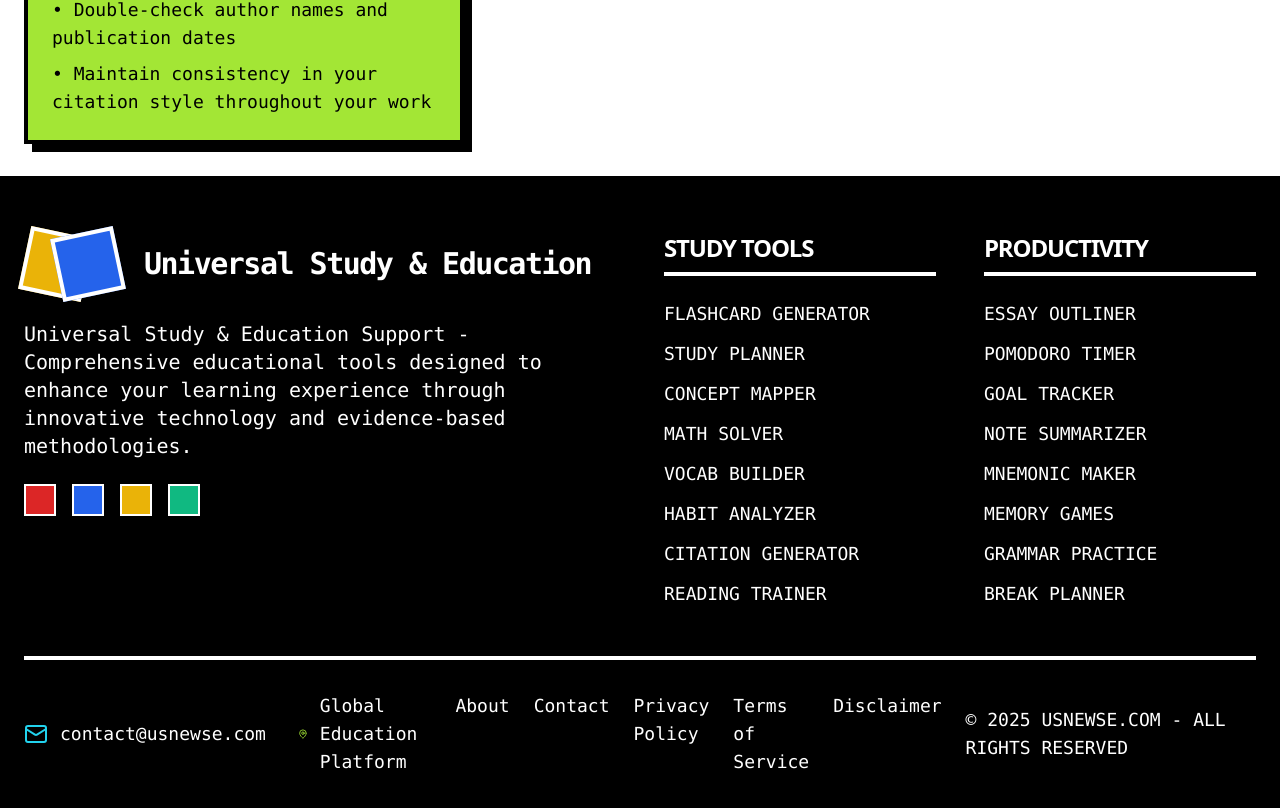
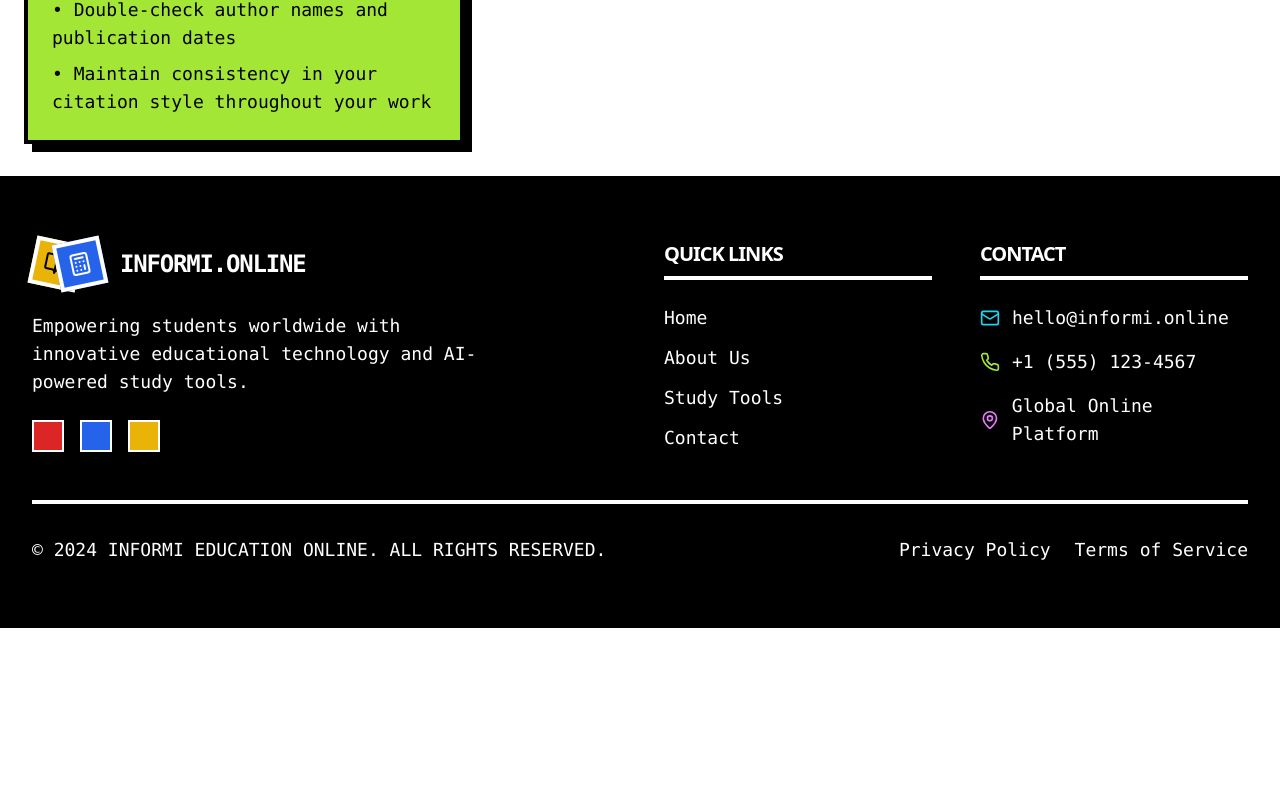
Before and after one commit to adamsmith19899/educationtools, a Next.js app: page /citation-generator in a window 1280 px wide. Shown: the part 2965-3773 px from the top of the page. After the commit the page ends 3593 px from the top, so only its background shows below. Built offline with nearby package versions, Linux system fonts and the light colour scheme.

Commit message:
Update footer.tsx

```diff
--- a/components/footer.tsx
+++ b/components/footer.tsx
@@ -1,149 +1,89 @@
 import Link from "next/link"
-import { Mail, MapPin } from "lucide-react"
+import { BookOpen, Calculator, Mail, Phone, MapPin } from "lucide-react"
 
-export default function Footer() {
+export default function ToolFooter() {
   return (
-    <footer className="bg-black text-white border-t-8 border-black">
-      <div className="container px-4 sm:px-6 py-8 sm:py-12">
-        <div className="grid gap-8 sm:gap-12 lg:grid-cols-4">
+    <footer className="bg-black text-white py-16">
+      <div className="container">
+        <div className="grid gap-12 md:grid-cols-4">
           {/* Brand Section */}
-          <div className="lg:col-span-2">
+          <div className="md:col-span-2">
             <div className="flex items-center mb-6">
-              <div className="h-12 w-12 sm:h-16 sm:w-16 bg-yellow-500 border-4 border-white rotate-12"></div>
-              <div className="h-12 w-12 sm:h-16 sm:w-16 bg-blue-600 border-4 border-white -ml-6 sm:-ml-8 -rotate-12"></div>
-              <span className="font-black text-2xl sm:text-3xl tracking-tighter ml-4 sm:ml-6">Universal Study & Education</span>
+              <div className="h-12 w-12 bg-yellow-500 border-4 border-white rotate-12 flex items-center justify-center">
+                <BookOpen className="h-6 w-6 text-black" />
+              </div>
+              <div className="h-12 w-12 bg-blue-600 border-4 border-white -ml-6 -rotate-12 flex items-center justify-center">
+                <Calculator className="h-6 w-6 text-white" />
+              </div>
+              <span className="font-black text-2xl tracking-tighter ml-4">INFORMI.ONLINE</span>
             </div>
-            <p className="text-lg sm:text-xl mb-6 leading-relaxed">
-              Universal Study & Education Support - Comprehensive educational tools designed to enhance your learning
-              experience through innovative technology and evidence-based methodologies.
+            <p className="text-lg mb-6 max-w-md">
+              Empowering students worldwide with innovative educational technology and AI-powered study tools.
             </p>
             <div className="flex gap-4">
               <div className="h-8 w-8 bg-red-600 border-2 border-white"></div>
               <div className="h-8 w-8 bg-blue-600 border-2 border-white"></div>
               <div className="h-8 w-8 bg-yellow-500 border-2 border-white"></div>
-              <div className="h-8 w-8 bg-emerald-500 border-2 border-white"></div>
             </div>
           </div>
-          {/* Study Tools */}
+
+          {/* Quick Links */}
           <div>
-            <h3 className="text-xl sm:text-2xl font-black mb-4 sm:mb-6 uppercase border-b-2 sm:border-b-4 border-white pb-2">
-              STUDY TOOLS
-            </h3>
-            <ul className="space-y-2 sm:space-y-3">
+            <h3 className="text-xl font-black uppercase mb-6 border-b-4 border-white pb-2">QUICK LINKS</h3>
+            <ul className="space-y-3">
               <li>
-                <Link href="/flashcard-generator" className="text-base sm:text-lg hover:text-yellow-500 transition-colors font-mono">
-                  FLASHCARD GENERATOR
+                <Link href="/" className="text-lg hover:text-yellow-500 transition-colors">
+                  Home
                 </Link>
               </li>
               <li>
-                <Link href="/study-schedule-planner" className="text-base sm:text-lg hover:text-blue-400 transition-colors font-mono">
-                  STUDY PLANNER
+                <Link href="/about" className="text-lg hover:text-yellow-500 transition-colors">
+                  About Us
                 </Link>
               </li>
               <li>
-                <Link href="/concept-map-builder" className="text-base sm:text-lg hover:text-red-400 transition-colors font-mono">
-                  CONCEPT MAPPER
+                <Link href="/tools" className="text-lg hover:text-yellow-500 transition-colors">
+                  Study Tools
                 </Link>
               </li>
               <li>
-                <Link href="/math-problem-solver" className="text-base sm:text-lg hover:text-cyan-400 transition-colors font-mono">
-                  MATH SOLVER
-                </Link>
-              </li>
-              <li>
-                <Link href="/vocabulary-builder" className="text-base sm:text-lg hover:text-lime-400 transition-colors font-mono">
-                  VOCAB BUILDER
-                </Link>
-              </li>
-              {/* New Tools Added */}
-              <li>
-                <Link href="/study-habit-analyzer" className="text-base sm:text-lg hover:text-indigo-400 transition-colors font-mono">
-                  HABIT ANALYZER
-                </Link>
-              </li>
-              <li>
-                <Link href="/citation-generator" className="text-base sm:text-lg hover:text-teal-400 transition-colors font-mono">
-                  CITATION GENERATOR
-                </Link>
-              </li>
-              <li>
-                <Link href="/reading-comprehension-trainer" className="text-base sm:text-lg hover:text-purple-400 transition-colors font-mono">
-                  READING TRAINER
+                <Link href="/contact" className="text-lg hover:text-yellow-500 transition-colors">
+                  Contact
                 </Link>
               </li>
             </ul>
           </div>
-          {/* Productivity Tools */}
+
+          {/* Contact Info */}
           <div>
-            <h3 className="text-xl sm:text-2xl font-black mb-4 sm:mb-6 uppercase border-b-2 sm:border-b-4 border-white pb-2">
-              PRODUCTIVITY
-            </h3>
-            <ul className="space-y-2 sm:space-y-3">
-              <li>
-                <Link href="/essay-outline-generator" className="text-base sm:text-lg hover:text-fuchsia-400 transition-colors font-mono">
-                  ESSAY OUTLINER
-                </Link>
-              </li>
-              <li>
-                <Link href="/pomodoro-timer" className="text-base sm:text-lg hover:text-orange-400 transition-colors font-mono">
-                  POMODORO TIMER
-                </Link>
-              </li>
-              <li>
-                <Link href="/study-goal-tracker" className="text-base sm:text-lg hover:text-emerald-400 transition-colors font-mono">
-                  GOAL TRACKER
-                </Link>
-              </li>
-              <li>
-                <Link href="/note-summarizer" className="text-base sm:text-lg hover:text-blue-400 transition-colors font-mono">
-                  NOTE SUMMARIZER
-                </Link>
-              </li>
-              <li>
-                <Link href="/mnemonic-generator" className="text-base sm:text-lg hover:text-yellow-400 transition-colors font-mono">
-                  MNEMONIC MAKER
-                </Link>
-              </li>
-              {/* New Tools Added */}
-              <li>
-                <Link href="/memory-game-generator" className="text-base sm:text-lg hover:text-pink-400 transition-colors font-mono">
-                  MEMORY GAMES
-                </Link>
-              </li>
-              <li>
-                <Link href="/grammar-practice" className="text-base sm:text-lg hover:text-cyan-400 transition-colors font-mono">
-                  GRAMMAR PRACTICE
-                </Link>
-              </li>
-              <li>
-                <Link href="/study-break-planner" className="text-base sm:text-lg hover:text-green-400 transition-colors font-mono">
-                  BREAK PLANNER
-                </Link>
-              </li>
-            </ul>
+            <h3 className="text-xl font-black uppercase mb-6 border-b-4 border-white pb-2">CONTACT</h3>
+            <div className="space-y-4">
+              <div className="flex items-center gap-3">
+                <Mail className="h-5 w-5 text-cyan-400" />
+                <span className="text-lg">hello@informi.online</span>
+              </div>
+              <div className="flex items-center gap-3">
+                <Phone className="h-5 w-5 text-lime-400" />
+                <span className="text-lg">+1 (555) 123-4567</span>
+              </div>
+              <div className="flex items-center gap-3">
+                <MapPin className="h-5 w-5 text-fuchsia-400" />
+                <span className="text-lg">Global Online Platform</span>
+              </div>
+            </div>
           </div>
         </div>
-        {/* Bottom Section */}
-        <div className="border-t-4 border-white mt-8 sm:mt-12 pt-6 sm:pt-8">
-          <div className="flex flex-col lg:flex-row justify-between items-start lg:items-center gap-6">
-            <div className="flex flex-col sm:flex-row gap-4 sm:gap-8">
-              <div className="flex items-center gap-3">
-                <Mail className="h-5 w-5 sm:h-6 sm:w-6 text-cyan-400" />
-                <span className="text-base sm:text-lg font-mono">contact@usnewse.com</span>
-              </div>
-              <div className="flex items-center gap-3">
-                <MapPin className="h-5 w-5 sm:h-6 sm:w-6 text-lime-400" />
-                <span className="text-base sm:text-lg font-mono">Global Education Platform</span>
-              </div>
-            </div>
-            <div className="flex flex-col sm:flex-row gap-4 sm:gap-6 text-base sm:text-lg font-mono">
-              <a href="/about" className="hover:text-cyan-400 transition-colors">About</a>
-              <a href="/contact" className="hover:text-cyan-400 transition-colors">Contact</a>
-              <a href="/privacy-policy" className="hover:text-cyan-400 transition-colors">Privacy Policy</a>
-              <a href="/terms-conditions" className="hover:text-cyan-400 transition-colors">Terms of Service</a>
-              <a href="/disclaimer" className="hover:text-cyan-400 transition-colors">Disclaimer</a>
-            </div>
-            <div className="text-base sm:text-lg font-mono">© 2025 USNEWSE.COM - ALL RIGHTS RESERVED</div>
+
+        {/* Bottom Bar */}
+        <div className="border-t-4 border-white mt-12 pt-8 flex flex-col md:flex-row justify-between items-center gap-4">
+          <p className="text-lg">© 2024 INFORMI EDUCATION ONLINE. ALL RIGHTS RESERVED.</p>
+          <div className="flex gap-6">
+            <Link href="#" className="text-lg hover:text-yellow-500 transition-colors">
+              Privacy Policy
+            </Link>
+            <Link href="#" className="text-lg hover:text-yellow-500 transition-colors">
+              Terms of Service
+            </Link>
           </div>
         </div>
       </div>
```
